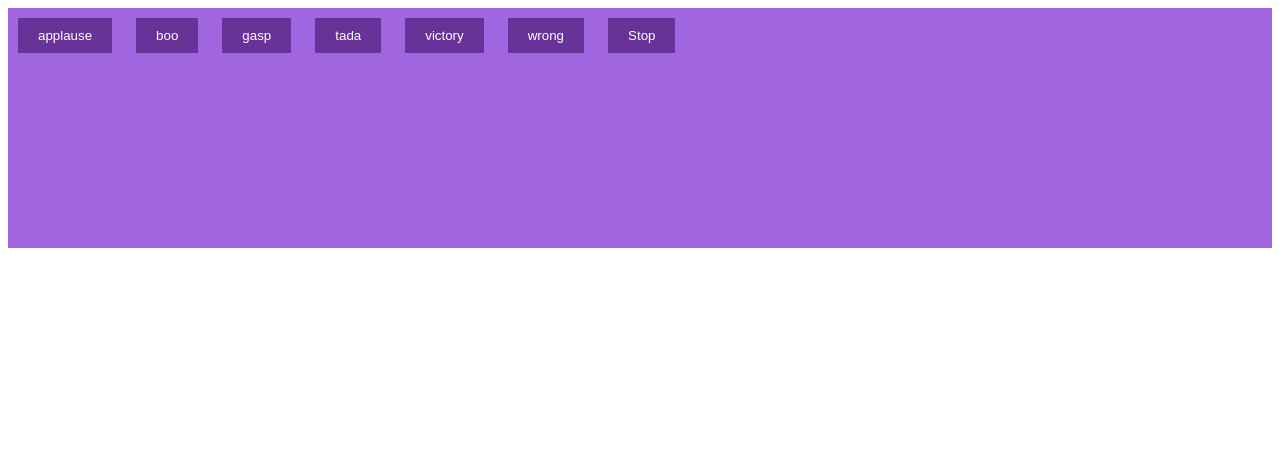
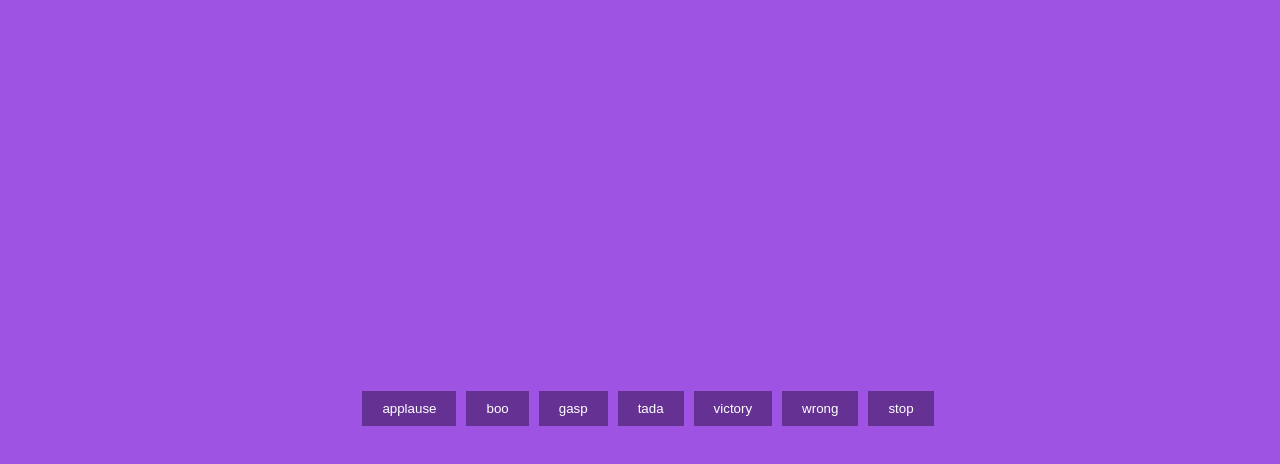
Before and after one commit to acciojob/Soundbar-pranavbadhan8, a website: page main.html in a window 1280 px wide. Drawn offline with Linux system fonts and the light colour scheme.

Commit message:
created a submission

```diff
--- a/main.html
+++ b/main.html
@@ -7,16 +7,16 @@
 </head>
 
 <body>
-	<div id="buttons">
-    <button class="btn" onclick="playSound('applause.mp3')">applause</button>
-    <button class="btn" onclick="playSound('sound2.mp3')">boo</button>
-    <button class="btn" onclick="playSound('sound3.mp3')">gasp</button>
-		<button class="btn" onclick="playSound('sound3.mp3')">tada</button>
-		<button class="btn" onclick="playSound('sound3.mp3')">victory</button>
-		<button class="btn" onclick="playSound('sound3.mp3')">wrong</button>
-    <button class="btn stop" onclick="stopSound()">Stop</button>
-  </div>
-	<audio id="audio"></audio>
+	<div class="btns">
+		<audio id="audio"></audio>
+        <button onclick="play('sounds/applause.mp3')" class="btn">applause</button>
+	    <button onclick="play('sounds/boo.mp3')" class="btn">boo</button>
+	    <button onclick="play('sounds/gasp.mp3')" class="btn">gasp</button>
+	    <button onclick="play('sounds/tada.mp3')" class="btn">tada</button>
+	    <button onclick="play('sounds/victory.mp3')" class="btn">victory</button>
+	    <button onclick="play('sounds/wrong.mp3')" class="btn">wrong</button>
+	    <button onclick="stop()" class="stop btn">stop</button>
+    </div>
 	<!-- the entire body must be written by student -->
     <script type="text/javascript" src="./script.js">
 </script>
--- a/script.js
+++ b/script.js
@@ -1,26 +1,11 @@
 //your JS code here. If required.
-function playSound(soundFile) {
-  const audioElement = document.getElementById('audio');
+const audio = document.getElementById("audio");
 
-  // Clear any existing source elements
-  while (audioElement.firstChild) {
-    audioElement.removeChild(audioElement.firstChild);
-  }
-
-  const sourceElement = document.createElement('source');
-  sourceElement.src = `sounds/${soundFile}`;
-  audioElement.appendChild(sourceElement);
-
-  audioElement.load();
-  audioElement.play()
-    .catch((error) => {
-      console.error(error);
-      alert('Failed to play the audio. Please check the file format and location.');
-    });
+function play(src){
+	audio.src=src;
+	audio.play();
 }
 
-function stopSound() {
-  const audioElement = document.getElementById('audio');
-  audioElement.pause();
-  audioElement.currentTime = 0;
+function stop(){
+	audio.pause();
 }
--- a/styles.css
+++ b/styles.css
@@ -1,21 +1,21 @@
 /*  your css code here. If applicable */
-.btn {
-  display: inline-block;
-  padding: 10px 20px;
-  margin: 10px;
-  background-color: rgb(103,51,152);rgb(103,51,152);
-	color: white;
-
-  border: none;
-  cursor: pointer;
+.btn{
+    background-color: rgb(101, 50, 148);
+    border: none;
+    padding: 10px;
+    color: white;
+    padding-left: 20px;
+    padding-right: 20px;
 }
-
-.stop {
-  background-color: rgb(103,51,152);
-	color: white;
+body{
+    background-color: rgb(158, 83, 227);
 }
-div{
-	background: rgb(160,101,223);
-	height: 15rem;
-
+.btns{
+    position: absolute;
+    height: 100%;
+    width: 100%;
+    display: flex;
+    justify-content: center;
+    align-items: center;
+    gap: 10px;
 }
```
